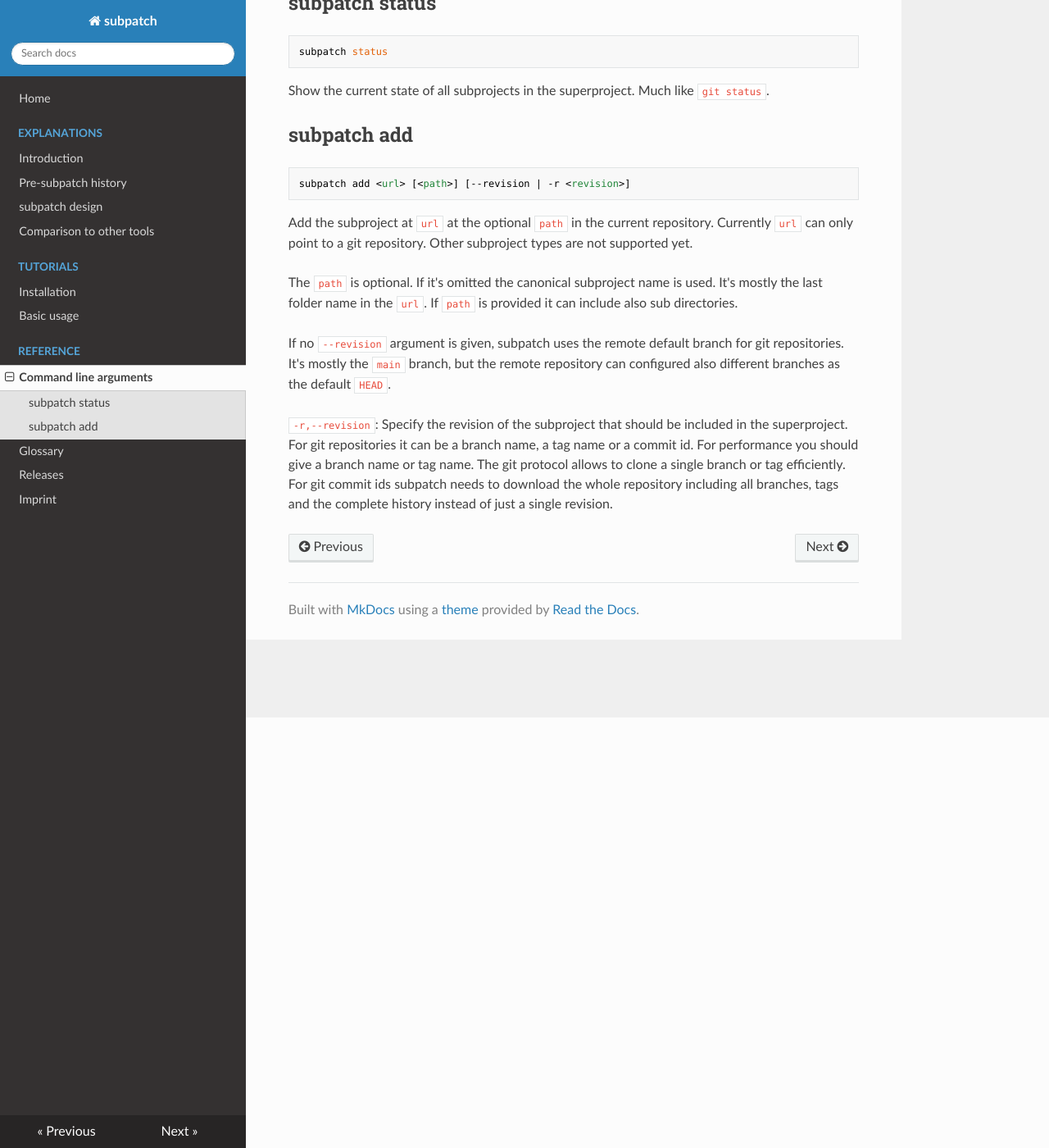
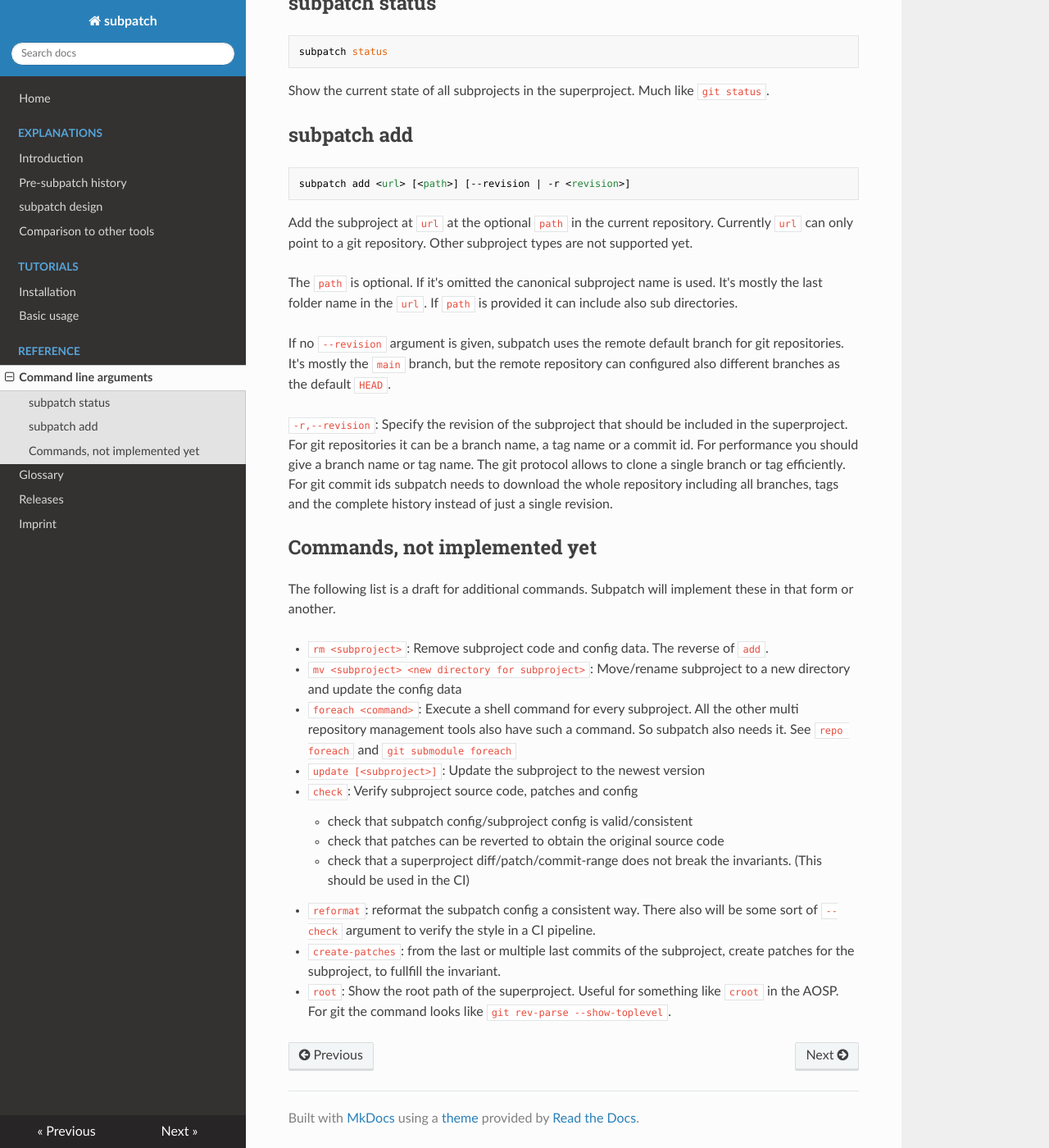
Before and after one commit to lengfeld/subpatch, an MkDocs documentation site: the page built from website/ref/command-line.md, in a window 1280 px wide and 1400 px high, scrolled down 525 px. Shown: the whole window at 82% size. Built offline with MkDocs 1.6.1, drawn with Linux system fonts in a browser that asks for light colours; nearby versions of some CDN libraries.

Commit message:
website: add draft commands

```diff
--- a/website/ref/command-line.md
+++ b/website/ref/command-line.md
@@ -18,7 +18,6 @@ So the following commands are equivalent:
     subpatch add -r <revision> <url>
     subpatch add <url> --revision=<revision>
     subpatch add <url> --revision <revision>
-
 
 
 ## subpatch status
@@ -51,3 +50,29 @@ or a commit id. For performance you should give a branch name or tag name. The
 git protocol allows to clone a single branch or tag efficiently. For git commit
 ids subpatch needs to download the whole repository including all branches,
 tags and the complete history instead of just a single revision.
+
+
+## Commands, not implemented yet
+
+The following list is a draft for additional commands. Subpatch will implement
+these in that form or another.
+
+* `rm <subproject>`: Remove subproject code and config data. The reverse of `add`.
+* `mv <subproject> <new directory for subproject>`:
+  Move/rename subproject to a new directory and update the config data
+* `foreach <command>`: Execute a shell command for every subproject.
+  All the other multi repository management tools also have such a command.
+  So subpatch also needs it. See `repo foreach` and `git submodule foreach`
+* `update [<subproject>]`: Update the subproject to the newest version
+* `check`: Verify subproject source code, patches and config
+    - check that subpatch config/subproject config is valid/consistent
+    - check that patches can be reverted to obtain the original source code
+    - check that a superproject diff/patch/commit-range does not break the
+      invariants. (This should be used in the CI)
+* `reformat`: reformat the subpatch config a consistent way. There also will be
+   some sort of `--check` argument to verify the style in a CI pipeline.
+* `create-patches`: from the last or multiple last commits of the subproject,
+  create patches for the subproject, to fullfill the invariant.
+* `root`: Show the root path of the superproject. Useful
+  for something like `croot` in the AOSP. For git the command looks like
+  `git rev-parse --show-toplevel`.
```
